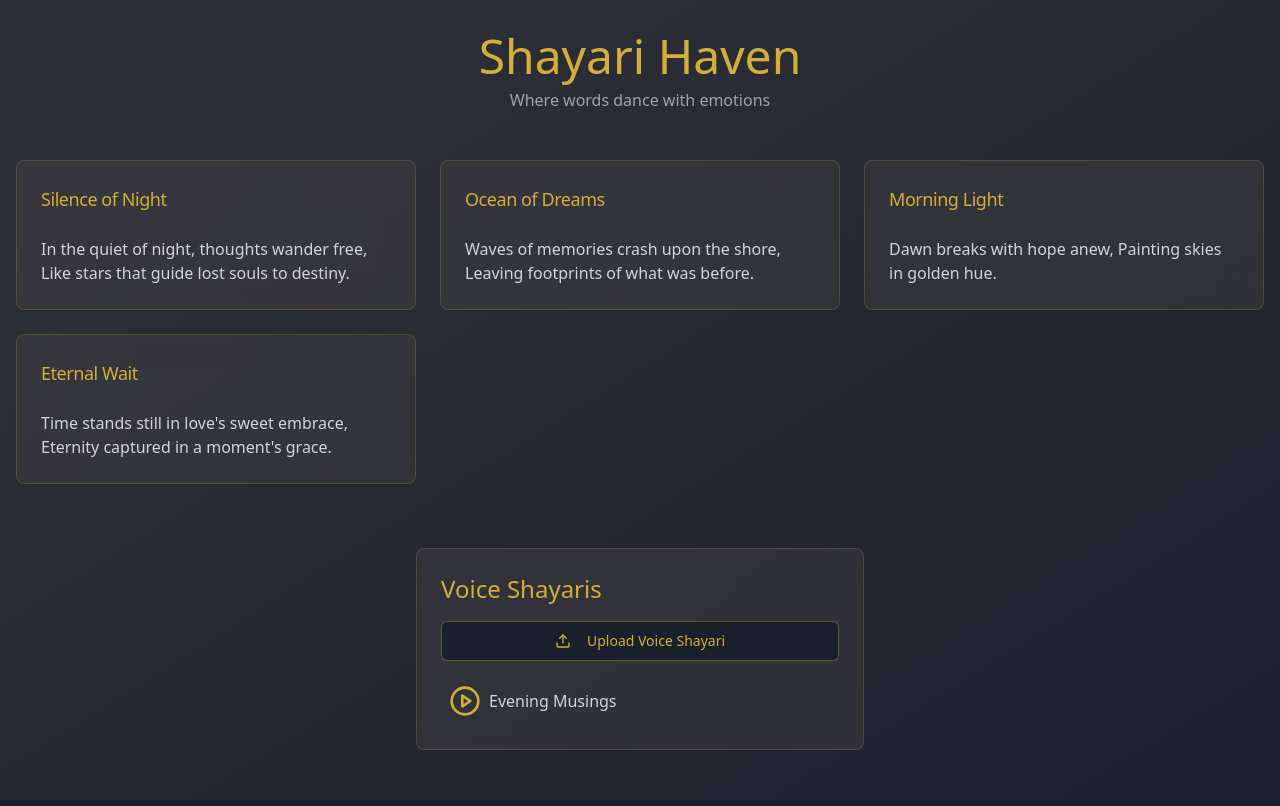
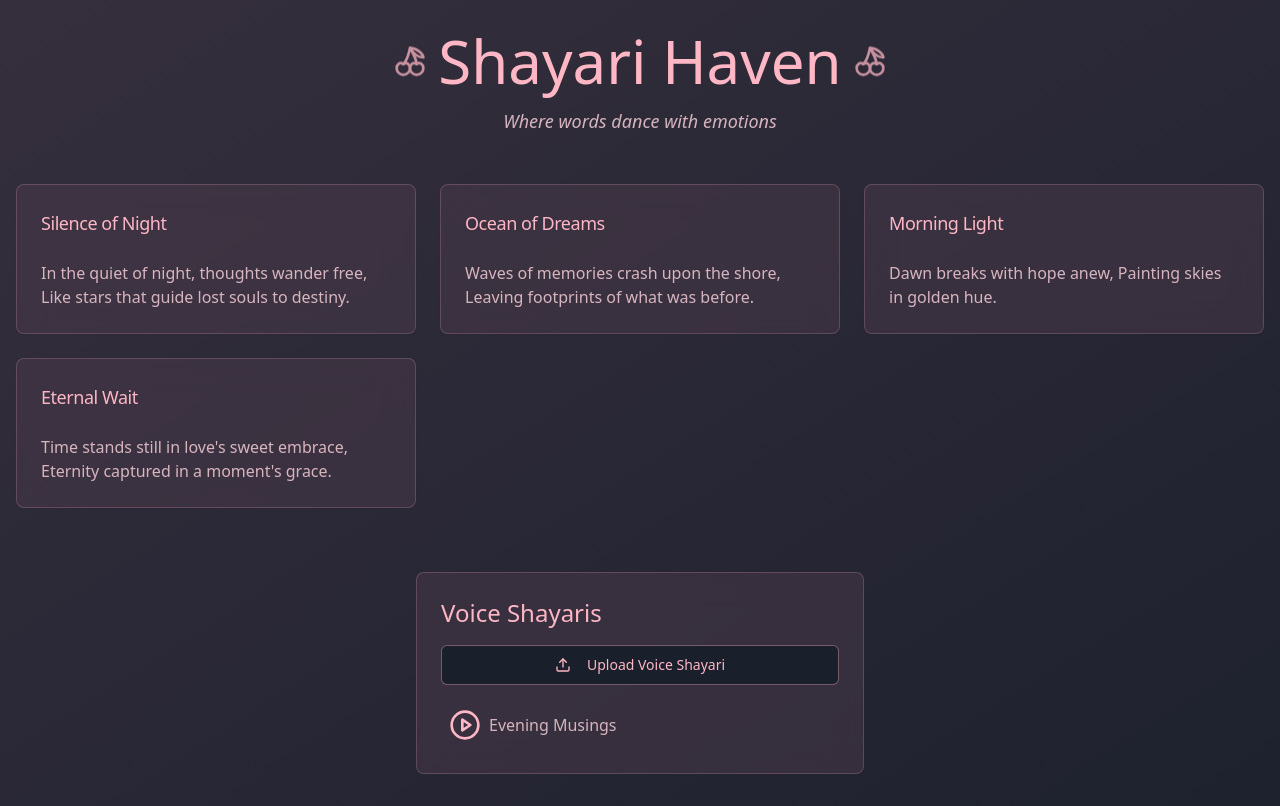
Before and after one commit to Arguee/Vaishnavs-verse, a React (Vite) app: page / in a window 1280 px wide. Built offline with nearby package versions, Linux system fonts and the light colour scheme.

Commit message:
Refactor: Apply cherry blossom theme
Update the application's theme to a cherry blossom aesthetic.
Center the logo.

```diff
--- a/src/components/AudioShayari.tsx
+++ b/src/components/AudioShayari.tsx
@@ -4,20 +4,20 @@ import { Upload, PlayCircle } from "lucide-react";
 
 const AudioShayari = () => {
   return (
-    <div className="w-full max-w-md mx-auto bg-card backdrop-blur-lg border border-gold/20 rounded-lg p-6">
-      <h2 className="text-2xl text-gold mb-4">Voice Shayaris</h2>
+    <div className="w-full max-w-md mx-auto bg-card backdrop-blur-lg border border-cherry/20 rounded-lg p-6">
+      <h2 className="text-2xl text-cherry mb-4">Voice Shayaris</h2>
       <div className="space-y-4">
         <Button
           variant="outline"
-          className="w-full border-gold/40 hover:border-gold text-gold hover:text-gold-light"
+          className="w-full border-cherry/40 hover:border-cherry text-cherry hover:text-cherry-light"
         >
           <Upload className="mr-2 h-4 w-4" />
           Upload Voice Shayari
         </Button>
         <div className="space-y-2">
           <div className="flex items-center space-x-2 p-2 rounded-md hover:bg-secondary/50 transition-colors">
-            <PlayCircle className="h-8 w-8 text-gold cursor-pointer hover:text-gold-light" />
-            <span className="text-gray-300">Evening Musings</span>
+            <PlayCircle className="h-8 w-8 text-cherry cursor-pointer hover:text-cherry-light" />
+            <span className="text-cherry-light/80">Evening Musings</span>
           </div>
         </div>
       </div>
--- a/src/components/ShayariCard.tsx
+++ b/src/components/ShayariCard.tsx
@@ -8,12 +8,12 @@ interface ShayariCardProps {
 
 const ShayariCard = ({ title, content }: ShayariCardProps) => {
   return (
-    <Card className="bg-card backdrop-blur-lg border border-gold/20 hover:border-gold/40 transition-all duration-300 cursor-pointer group">
+    <Card className="bg-card backdrop-blur-lg border border-cherry/20 hover:border-cherry/40 transition-all duration-300 cursor-pointer group">
       <CardHeader>
-        <CardTitle className="text-gold text-lg font-normal">{title}</CardTitle>
+        <CardTitle className="text-cherry text-lg font-normal">{title}</CardTitle>
       </CardHeader>
       <CardContent>
-        <p className="text-gray-300 group-hover:text-white transition-colors duration-300">
+        <p className="text-cherry-light/80 group-hover:text-cherry-light transition-colors duration-300">
           {content}
         </p>
       </CardContent>
--- a/src/pages/Index.tsx
+++ b/src/pages/Index.tsx
@@ -1,6 +1,7 @@
 
 import ShayariCard from "@/components/ShayariCard";
 import AudioShayari from "@/components/AudioShayari";
+import { Cherry } from "lucide-react";
 
 const sampleShayaris = [
   {
@@ -26,9 +27,17 @@ const Index = () => {
     <div className="min-h-screen bg-background animate-gradient-xy bg-gradient-to-br from-background via-secondary to-background">
       <div className="container mx-auto px-4 py-8">
         {/* Logo Section */}
-        <div className="text-center mb-12">
-          <h1 className="text-4xl md:text-5xl text-gold font-light mb-2">Shayari Haven</h1>
-          <p className="text-gray-400">Where words dance with emotions</p>
+        <div className="text-center mb-12 animate-float">
+          <div className="inline-flex items-center gap-3 mb-4">
+            <Cherry className="h-8 w-8 text-cherry animate-pulse" />
+            <h1 className="text-5xl md:text-6xl text-cherry font-light">
+              Shayari Haven
+            </h1>
+            <Cherry className="h-8 w-8 text-cherry animate-pulse" />
+          </div>
+          <p className="text-cherry-light/80 text-lg italic">
+            Where words dance with emotions
+          </p>
         </div>
 
         {/* Shayari Grid */}
--- a/tailwind.config.ts
+++ b/tailwind.config.ts
@@ -1,4 +1,3 @@
-
 import type { Config } from "tailwindcss";
 
 export default {
@@ -9,19 +8,25 @@ export default {
     extend: {
       colors: {
         background: "#1A1F2C",
-        secondary: "#403E43",
-        accent: "#D4AF37",
+        secondary: "#4A3B4A",
+        accent: "#FFB7C5",
         gold: {
-          light: "#F4D03F",
-          DEFAULT: "#D4AF37",
-          dark: "#967D1A",
+          light: "#FFB7C5",
+          DEFAULT: "#FF99AC",
+          dark: "#E88A9A",
         },
-        card: "rgba(64, 62, 67, 0.5)",
+        card: "rgba(74, 59, 74, 0.5)",
+        cherry: {
+          light: "#FFD7E0",
+          DEFAULT: "#FFB7C5",
+          dark: "#FF99AC",
+        }
       },
       animation: {
         "gradient-x": "gradient-x 15s ease infinite",
         "gradient-y": "gradient-y 15s ease infinite",
         "gradient-xy": "gradient-xy 15s ease infinite",
+        "float": "float 6s ease-in-out infinite",
       },
       keyframes: {
         "gradient-y": {
@@ -54,6 +59,10 @@ export default {
             "background-position": "right center",
           },
         },
+        float: {
+          "0%, 100%": { transform: "translateY(0)" },
+          "50%": { transform: "translateY(-10px)" },
+        },
       },
     },
   },
```
